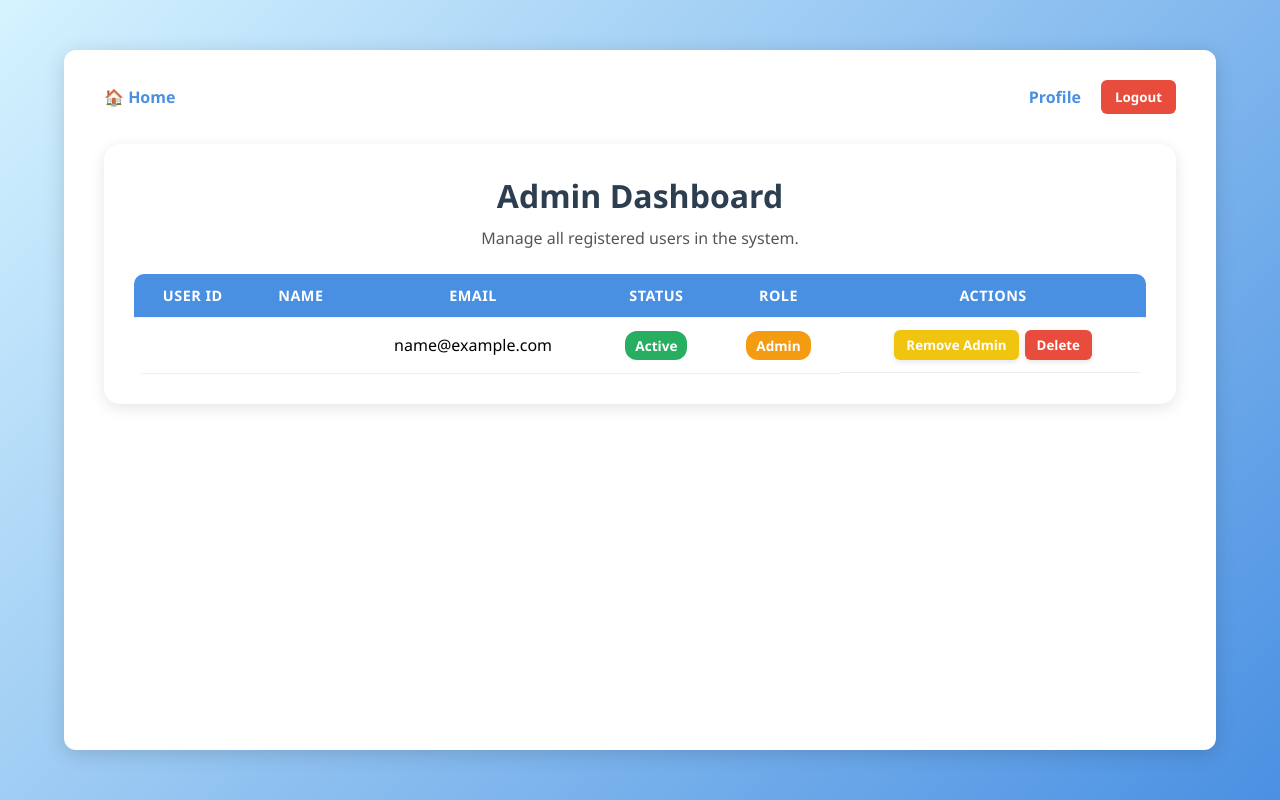
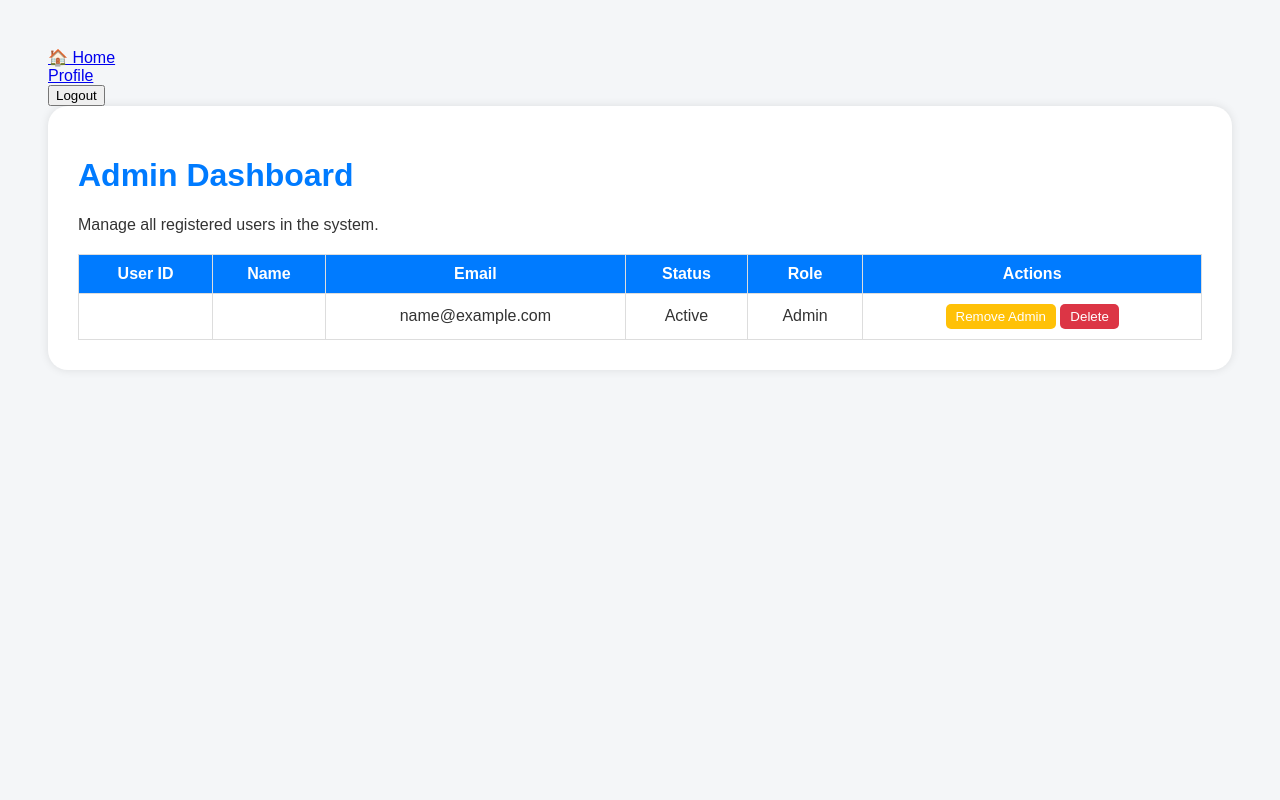
Before and after one commit to 7richelle/IMprov, a Django app: template self_productivity/productivity_app/templates/admin_dashboard.html in a window 1280 px wide. Run offline with Django 5.2, Linux system fonts and the light colour scheme; the template is opened without the code that fills it: values that come from a table or form of the project are taken from there, others are empty; tables that the repository leaves empty hold one stand-in row (values such as "Sample post").

Commit message:
dashboard admin change

```diff
--- a/self_productivity/productivity_app/static/admin_dashboard.css
+++ b/self_productivity/productivity_app/static/admin_dashboard.css
@@ -1,173 +1,45 @@
-* {
-  margin: 0;
-  padding: 0;
-  box-sizing: border-box;
-  font-family: "Segoe UI", sans-serif;
+body {
+  font-family: 'Poppins', sans-serif;
+  background: #f4f6f8;
+  color: #333;
+  padding: 40px;
 }
 
-body {
-  background: linear-gradient(135deg, #D5F3FF, #4A90E2);
-  display: flex;
-  justify-content: center;
-  align-items: center;
-  min-height: 100vh;
+.admin-container {
+  background: white;
+  border-radius: 20px;
+  padding: 30px;
+  box-shadow: 0 0 10px rgba(0,0,0,0.1);
 }
 
-.dashboard {
-  background: #fff;
-  width: 90%;
-  max-width: 1500px;
-  border-radius: 12px;
-  box-shadow: 0 4px 20px rgba(0,0,0,0.15);
-  padding: 30px 40px;
-  min-height: 700px;
-}
-
-/* ─── Top Bar ──────────────────────────────── */
-.top-bar {
-  display: flex;
-  justify-content: space-between;
-  align-items: center;
-  margin-bottom: 30px;
-}
-
-.home-link {
-  text-decoration: none;
-  color: #4A90E2;
-  font-weight: bold;
-  font-size: 1rem;
-}
-
-.right-buttons {
-  display: flex;
-  align-items: center;
-  gap: 20px;
-}
-
-.progress-link {
-  text-decoration: none;
-  color: #4A90E2;
-  font-weight: bold;
-  font-size: 1rem;
-}
-
-.logout-btn {
-  background: #e74c3c;
-  color: white;
-  border: none;
-  padding: 8px 14px;
-  border-radius: 6px;
-  cursor: pointer;
-  font-weight: bold;
-}
-
-.logout-btn:hover {
-  background: #c0392b;
-}
-
-/* ─── Admin Container ─────────────────────── */
-.admin-container {
-  background: white;
-  border-radius: 16px;
-  padding: 30px;
-  box-shadow: 0 4px 15px rgba(0,0,0,0.1);
-}
-
-.admin-container h1 {
-  color: #2c3e50;
-  text-align: center;
-  margin-bottom: 10px;
-}
-
-.admin-container p {
-  text-align: center;
-  color: #555;
-  margin-bottom: 25px;
-}
-
-/* ─── Messages ───────────────────────────── */
-.messages {
-  margin-bottom: 20px;
-  text-align: center;
-}
-
-.alert {
-  background: #dff9fb;
-  color: #2c3e50;
-  padding: 10px;
-  border-radius: 6px;
-  display: inline-block;
-}
-
-/* ─── Table ──────────────────────────────── */
-.table-wrapper {
-  overflow-x: auto;
+h1 {
+  color: #007bff;
 }
 
 .user-table {
   width: 100%;
   border-collapse: collapse;
-  border-radius: 10px;
-  overflow: hidden;
+  margin-top: 20px;
 }
 
 .user-table th, .user-table td {
-  padding: 12px 15px;
+  border: 1px solid #ddd;
+  padding: 10px;
   text-align: center;
-  border-bottom: 1px solid #eee;
 }
 
 .user-table th {
-  background-color: #4A90E2;
+  background-color: #007bff;
   color: white;
-  text-transform: uppercase;
-  font-size: 0.9rem;
-  letter-spacing: 0.5px;
 }
 
-.user-table tr:hover {
-  background: #f7faff;
-  transition: 0.3s;
+.btn {
+  border: none;
+  padding: 5px 10px;
+  border-radius: 5px;
+  cursor: pointer;
 }
 
-/* ─── Badges ─────────────────────────────── */
-.badge {
-  padding: 5px 10px;
-  border-radius: 12px;
-  color: white;
-  font-size: 0.85rem;
-  font-weight: 600;
-}
-
-.badge.active { background: #27ae60; }
-.badge.inactive { background: #95a5a6; }
-.badge.admin { background: #f39c12; }
-.badge.user { background: #3498db; }
-
-/* ─── Buttons ───────────────────────────── */
-.btn {
-  border: none;
-  border-radius: 6px;
-  padding: 6px 12px;
-  cursor: pointer;
-  font-weight: bold;
-  color: white;
-  margin: 0 3px;
-  box-shadow: 0 2px 5px rgba(0,0,0,0.1);
-  transition: transform 0.2s ease, opacity 0.3s ease;
-}
-
-.btn:hover {
-  transform: translateY(-2px);
-  opacity: 0.9;
-}
-
-.btn.promote { background-color: #28a745; }
-.btn.remove { background-color: #f1c40f; color: #fff; }
-.btn.delete { background-color: #e74c3c; }
-
-.actions {
-  display: flex;
-  justify-content: center;
-  flex-wrap: wrap;
-}
+.btn.promote { background-color: #28a745; color: white; }
+.btn.remove { background-color: #ffc107; color: white; }
+.btn.delete { background-color: #dc3545; color: white; }
```
